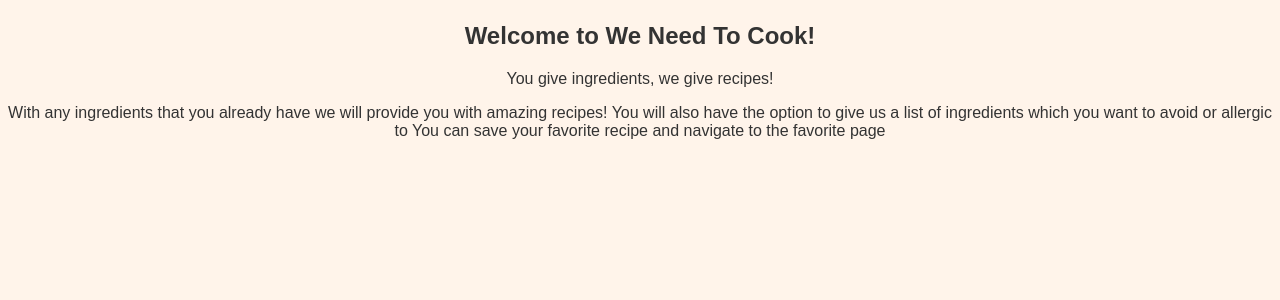
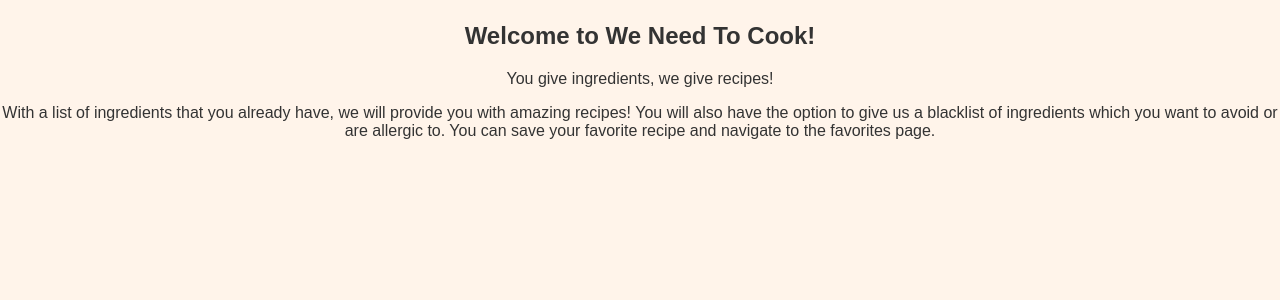
Before and after one commit to UCCS-CS4300-5300/Group1-fall2024, a Django app: page / in a window 1280 px wide. Shown: the part 594-894 px from the top of the page. Run offline with Django 4.2, Linux system fonts and the light colour scheme; some libraries are stand-ins or nearby versions.

Commit message:
Mild style/wording tweaks to the landing page

```diff
--- a/cookapp/templates/index.html
+++ b/cookapp/templates/index.html
@@ -27,15 +27,15 @@
     <main>
       {% block content %}
     <section class="intro">
-      <img src="{% static 'calum-lewis-rkT_TG5NKF8-unsplash.jpg' %}" alt="Description of image" style="width: 300px; height: auto;">
+      <img src="{% static 'calum-lewis-rkT_TG5NKF8-unsplash.jpg' %}" alt="A kitchen table with various baking ingredients" style="width: 300px; height: auto;">
         <h2>Welcome to We Need To Cook!</h2>
         <p>
             You give ingredients, we give recipes!
         </p>
         </p>
-            With any ingredients that you already have we will provide you with amazing recipes!
-            You will also have the option to give us a list of ingredients which you want to avoid or allergic to
-            You can save your favorite recipe and navigate to the favorite page
+            With a list of ingredients that you already have, we will provide you with amazing recipes!
+            You will also have the option to give us a blacklist of ingredients which you want to avoid or are allergic to.
+            You can save your favorite recipe and navigate to the favorites page.
         </p>
         <p class='mt-4 remove-later'>
             <strong>This is a <u>beautiful</u> landing page.</strong>
```
